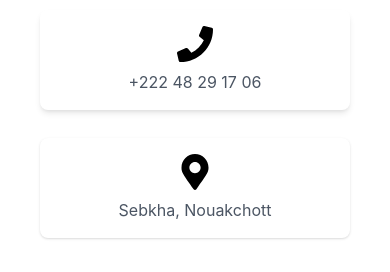
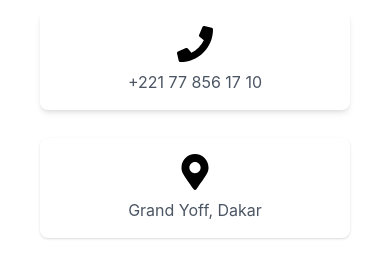
Before and after one commit to thediaf/portfolio, a React (Create React App) app: page / in a window 390 px wide. Shown: the part 6202-6474 px from the top of the page. Built offline with nearby package versions, Linux system fonts and the light colour scheme.

Commit message:
Address and phone number changed

```diff
--- a/src/component/Contact/Contact.js
+++ b/src/component/Contact/Contact.js
@@ -26,13 +26,13 @@ const Contact = () => {
                     <div className="max-w-md md:flex-1 py-4 px-8 bg-white shadow-md rounded-lg mx-3 my-7">
                         <FaPhone className="text-4xl mx-auto" />
                         <p className="mt-2 text-gray-600 text-center">
-                            +222 48 29 17 06
+                            +221 77 856 17 10
                         </p>
                     </div>
                     <div className="max-w-md md:flex-1 py-4 px-8 bg-white shadow rounded-lg mx-3 my-7">
                         <FaMapMarkerAlt className="text-4xl mx-auto" />
                         <p className="mt-2 text-gray-600 text-center">
-                            Sebkha, Nouakchott
+                            Grand Yoff, Dakar
                         </p>
                     </div>
                 </div>
```
